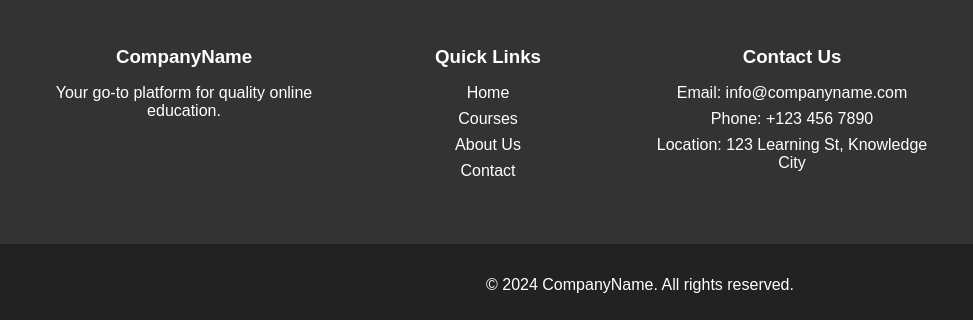
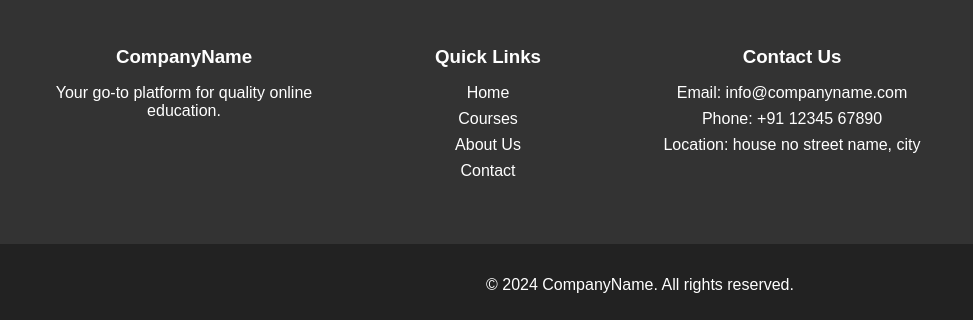
Before and after one commit to KNAGAPRUDHVI/Task-4-Project, a plain HTML site: page index.html in a window 1280 px wide. Shown: the part 1029-1349 px from the top of the page, 0-973 px from the left. Drawn offline with Linux system fonts and the light colour scheme.

Commit message:
Update index.html

```diff
--- a/index.html
+++ b/index.html
@@ -75,8 +75,8 @@
         <div class="footer-section">
             <h3>Contact Us</h3>
             <p>Email: info@companyname.com</p>
-            <p>Phone: +123 456 7890</p>
-            <p>Location: 123 Learning St, Knowledge City</p>
+            <p>Phone: +91 12345 67890</p>
+            <p>Location: house no street name, city</p>
         </div>
         <div class="footer-section">
             <h3>Follow Us</h3>
```
